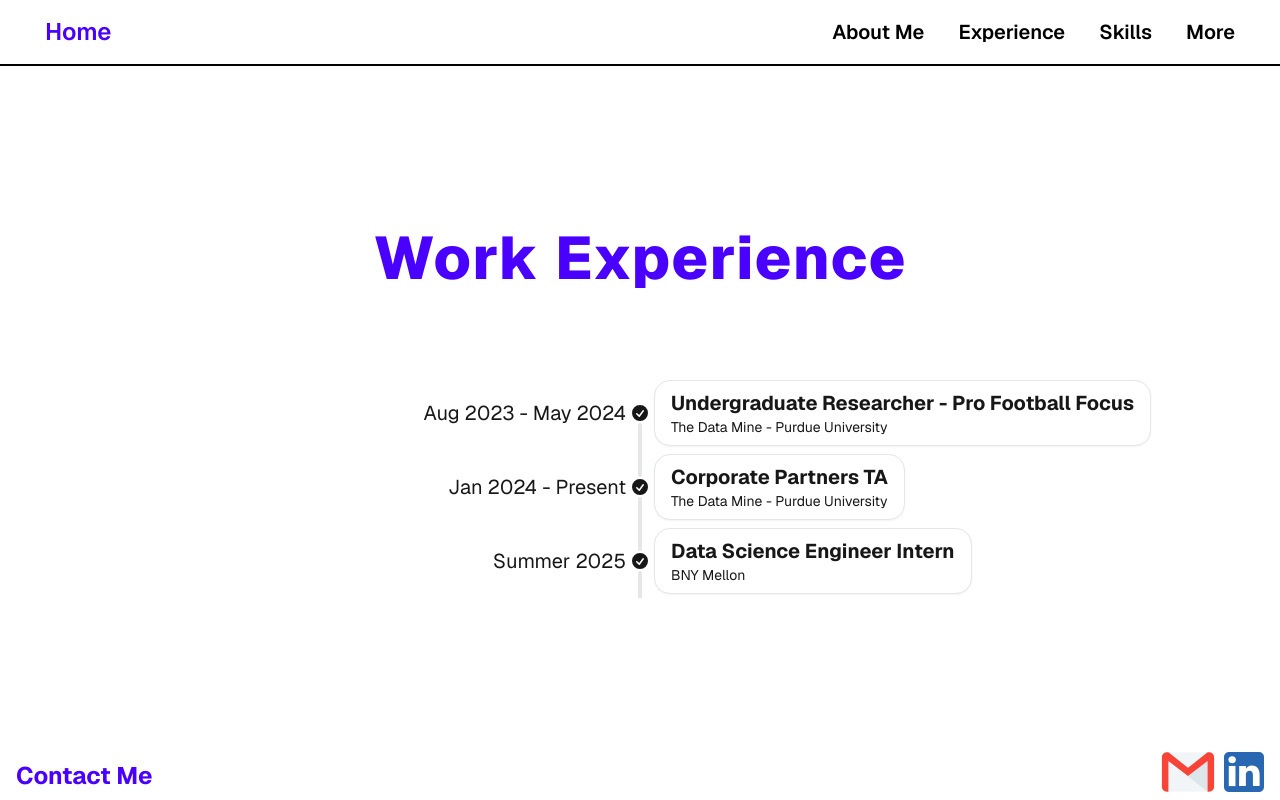
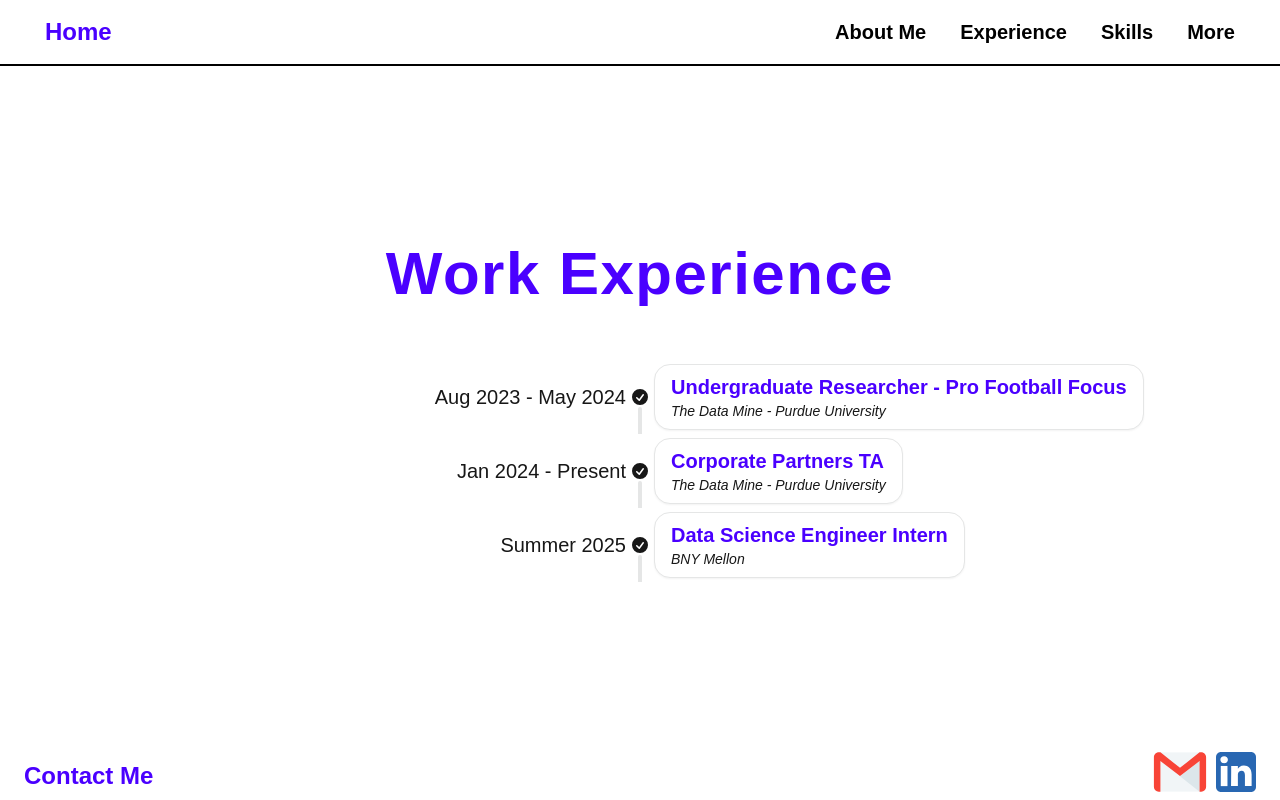
Before and after one commit to vshetty28/vihaan-personal-website, a Next.js app: page /experience in a window 1280 px wide. Built offline with nearby package versions, Linux system fonts and the light colour scheme.

Commit message:
Changed fonts, componentized experiences

```diff
--- /dev/null
+++ b/src/components/ExperienceList.js
@@ -0,0 +1,13 @@
+import React from "react";
+import WorkExperience from "./WorkExperience";
+const ExperienceList = ({ experiences }) => {
+	return (
+		<ul className="timeline timeline-vertical px-4">
+			{experiences.map((experience) => (
+				<WorkExperience key={experience.title} experience={experience} />
+			))}
+		</ul>
+	);
+};
+
+export default ExperienceList;
--- a/src/components/Footer.js
+++ b/src/components/Footer.js
@@ -11,8 +11,8 @@
 const Footer = () => {
   return (
 		<div className="">
-			<footer className="footer min-w-screen items-center justify-between px-4">
-				<h1 className="invisible lg:visible lg:text-2xl lg:mt-4 lg:me-10 font-bold text-primary">Contact Me</h1>
+			<footer className="footer min-w-screen items-center justify-between px-6">
+				<h1 className="invisible lg:visible lg:text-2xl lg:mt-4 font-bold text-primary">Contact Me</h1>
 				<div className="flex flex-row">
 					<a href="mailto:vihaandhshetty@gmail.com">
 						<Image src="/assets/email.svg" alt="" className="size-12 lg:size-14 hover:scale-110 lg:mt-2 transition delay-0 duration-200 ease-in-out" width={50} height={80} />
--- a/src/components/Title.js
+++ b/src/components/Title.js
@@ -1,7 +1,7 @@
 import React from "react";
 
 const Title = ({text}) => {
-	return <h1 className="min-w-screen bg-inherit p-4 py-6 text-3xl lg:text-6xl lg:mb-16 text-center font-extrabold text-primary tracking-wide border-primary rounded-md">{text}</h1>;
+	return <h1 className="min-w-screen bg-inherit p-4 py-6 text-3xl lg:text-6xl lg:mb-8 text-center font-extrabold text-primary tracking-wide border-primary rounded-md">{text}</h1>;
 };
 
 export default Title;
--- /dev/null
+++ b/src/components/WorkExperience.js
@@ -0,0 +1,23 @@
+import React from "react";
+const checkmarkIcon = (
+	<div className="timeline-middle">
+		<svg xmlns="http://www.w3.org/2000/svg" viewBox="0 0 20 20" fill="currentColor" className="h-5 w-5">
+			<path fillRule="evenodd" d="M10 18a8 8 0 100-16 8 8 0 000 16zm3.857-9.809a.75.75 0 00-1.214-.882l-3.483 4.79-1.88-1.88a.75.75 0 10-1.06 1.061l2.5 2.5a.75.75 0 001.137-.089l4-5.5z" clipRule="evenodd" />
+		</svg>
+	</div>
+);
+const WorkExperience = ({ experience }) => {
+	return (
+		<li>
+			<div className="timeline-start">{experience.date}</div>
+			{checkmarkIcon}
+			<div className="timeline-end timeline-box">
+				<p className="font-bold text-primary">{experience.title}</p>
+				<p className="text-xs lg:text-sm italic">{experience.company}</p>
+			</div>
+			<hr />
+		</li>
+	);
+};
+
+export default WorkExperience;
--- a/src/components/layout.js
+++ b/src/components/layout.js
@@ -1,6 +1,6 @@
 import NavBar from "./NavBar";
 import Footer from "./Footer";
-import { Geist, Geist_Mono } from "next/font/google";
+import { Geist, Geist_Mono, Roboto, Roboto_Flex } from "next/font/google";
 const geistSans = Geist({
 	variable: "--font-geist-sans",
 	subsets: ["latin"],
@@ -11,10 +11,16 @@
 	subsets: ["latin"],
 });
 
+const roboto = Roboto_Flex({
+	subsets: ["latin"],
+	variable: "--font-roboto",
+	display: "swap",
+});
+
 export default function Layout({ children }) {
 
 	return (
-		<div className={`${geistSans.variable} ${geistMono.variable} flex flex-col min-h-screen min-w-screen font-[family-name:var(--font-geist-sans)] antialiased text-sm lg:text-xl justify-between`}>
+		<div className={`${roboto.variable} ${geistMono.variable} flex flex-col min-h-screen min-w-screen font-[family-name:var(--font-geist-sans)] antialiased text-sm lg:text-xl justify-between`}>
 			<div className="flex-none w-screen">
 				<NavBar />
 			</div>
--- a/src/data/data.js
+++ b/src/data/data.js
@@ -22,3 +22,9 @@
 	{ icon: "/assets/tailwind.svg", text: "Tailwind" },
 	{ icon: "/assets/docker.svg", text: "Docker" },
 ];
+
+export const experiences = [
+	{ date: "Aug 2023 - May 2024", title: "Undergraduate Researcher - Pro Football Focus", company: "The Data Mine - Purdue University" },
+	{ date: "Jan 2024 - Present", title: "Corporate Partners TA", company: "The Data Mine - Purdue University" },
+	{ date: "Summer 2025", title: "Data Science Engineer Intern", company: "BNY Mellon" },
+];
--- a/src/pages/experience/index.js
+++ b/src/pages/experience/index.js
@@ -1,13 +1,9 @@
 import Title from "@/components/Title";
 import React from "react";
 import Head from "next/head";
-const checkmarkIcon = (
-	<div className="timeline-middle">
-		<svg xmlns="http://www.w3.org/2000/svg" viewBox="0 0 20 20" fill="currentColor" className="h-5 w-5">
-			<path fillRule="evenodd" d="M10 18a8 8 0 100-16 8 8 0 000 16zm3.857-9.809a.75.75 0 00-1.214-.882l-3.483 4.79-1.88-1.88a.75.75 0 10-1.06 1.061l2.5 2.5a.75.75 0 001.137-.089l4-5.5z" clipRule="evenodd" />
-		</svg>
-	</div>
-);
+import { experiences } from "@/data/data";
+import ExperienceList from "@/components/ExperienceList";
+
 const Experience = () => {
 	return (
 		<div className="w-screen">
@@ -15,37 +11,7 @@
 				<title>Experience</title>
 			</Head>
 			<Title text="Work Experience" />
-			<ul className="timeline timeline-vertical px-4">
-				<li>
-					<div className="timeline-start">Aug 2023 - May 2024</div>
-					{checkmarkIcon}
-					<div className="timeline-end timeline-box">
-						<p className="font-bold">Undergraduate Researcher - Pro Football Focus</p>
-						<p className="text-xs lg:text-sm">The Data Mine - Purdue University</p>
-					</div>
-					<hr />
-				</li>
-				<li>
-					<hr />
-					<div className="timeline-start">Jan 2024 - Present</div>
-					{checkmarkIcon}
-					<div className="timeline-end timeline-box">
-						<p className="font-bold">Corporate Partners TA</p>
-						<p className="text-xs lg:text-sm">The Data Mine - Purdue University</p>
-					</div>
-					<hr />
-				</li>
-				<li>
-					<hr />
-					<div className="timeline-start">Summer 2025</div>
-					{checkmarkIcon}
-					<div className="timeline-end timeline-box">
-						<p className="font-bold">Data Science Engineer Intern</p>
-						<p className="text-xs lg:text-sm">BNY Mellon</p>
-					</div>
-					<hr />
-				</li>
-			</ul>
+			<ExperienceList experiences={experiences} />
 		</div>
 	);
 };
--- a/src/pages/index.js
+++ b/src/pages/index.js
@@ -8,7 +8,7 @@
       </Head>
 			<div>
 				<h1 className="text-xl lg:text-5xl m-4 bg-gradient-to-r from-primary to-indigo-700 text-transparent bg-clip-text">Welcome to my personal website! </h1>
-				<p className="transition delay-75 duration-500 ease-in-out hover:text-primary">Please use the tabs above to navigate, or use the links below to contact me.</p>
+				<p className="transition delay-75 duration-500 ease-in-out hover:text-secondary">Please use the tabs above to navigate, or use the links below to contact me.</p>
 			</div>
 		</div>
 	);
```
